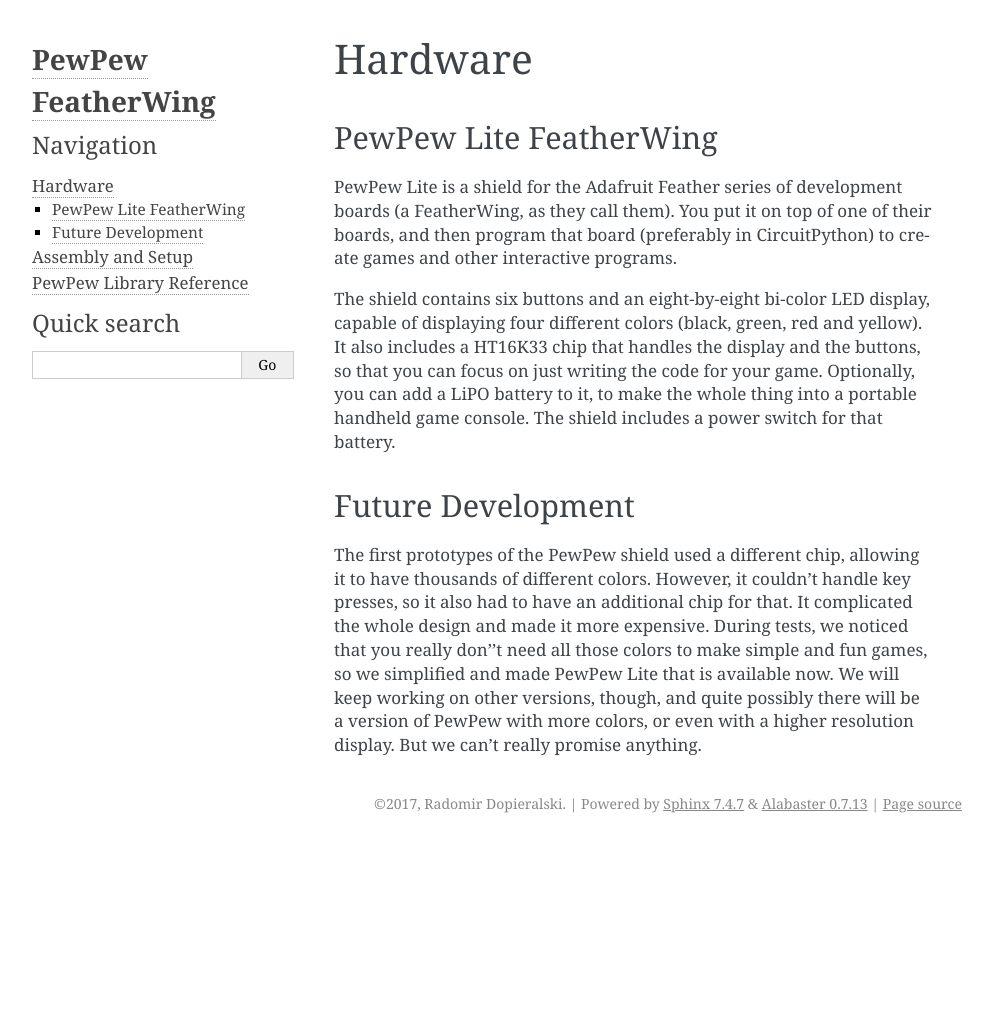
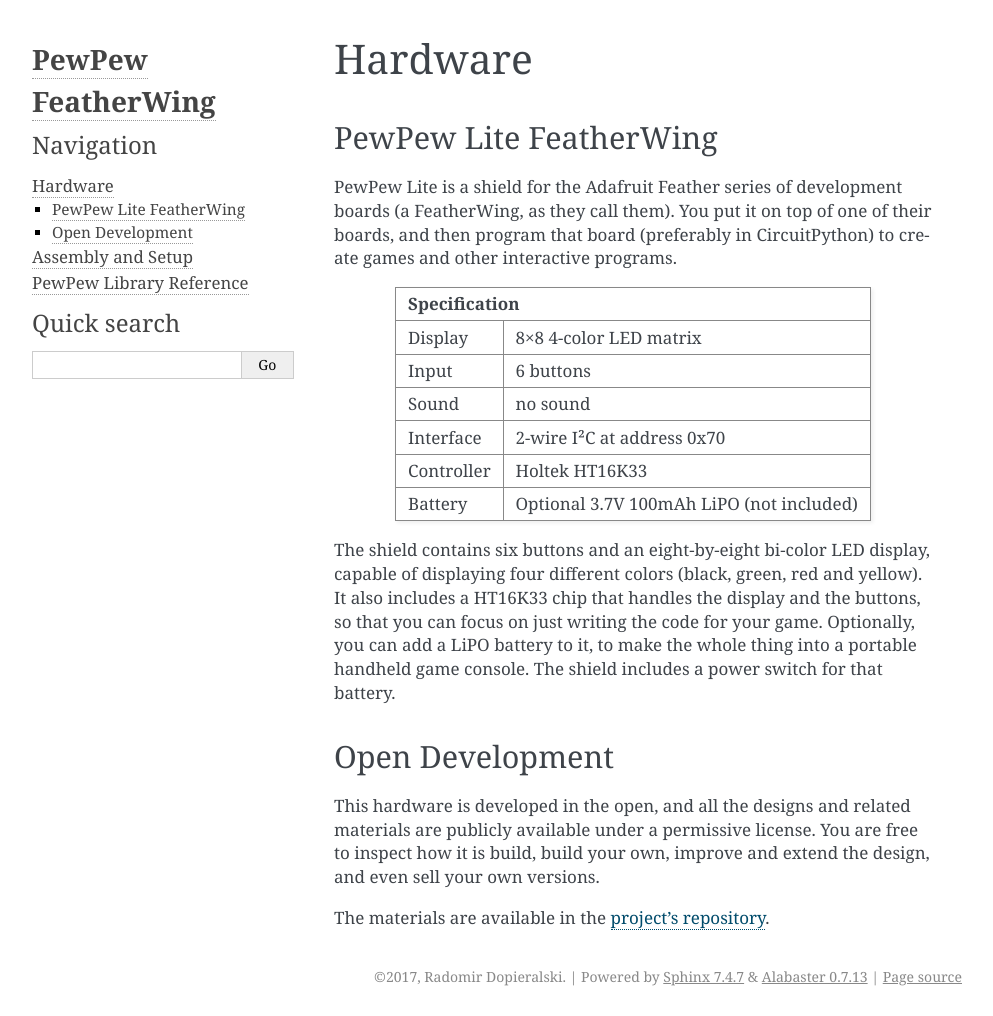
Before and after one commit to pypewpew/pewpew, a Sphinx documentation site: the page built from docs/hardware.rst, in a window 1280 px wide. Shown: the whole page, without its empty margins (148-1141 px from the left). Built offline with Sphinx 7.4.7, drawn with Linux system fonts in a browser that asks for light colours; before the commit the page ends 900 px from its top, so only the background shows below that.

Commit message:
Updated the hardware section of the docs

```diff
--- a/docs/conf.py
+++ b/docs/conf.py
@@ -89,7 +89,7 @@
         'about.html',
         'navigation.html',
         'searchbox.html',
-    ]
+    ],
 }
 
 # Theme options are theme-specific and customize the look and feel of a theme
--- a/docs/hardware.rst
+++ b/docs/hardware.rst
@@ -10,6 +10,23 @@
 and then program that board (preferably in CircuitPython) to create games and
 other interactive programs.
 
++---------------------------------------------------------+
+| Specification                                           |
++==============+==========================================+
+| Display      | 8×8 4-color LED matrix                   |
++--------------+------------------------------------------+
+| Input        | 6 buttons                                |
++--------------+------------------------------------------+
+| Sound        | no sound                                 |
++--------------+------------------------------------------+
+| Interface    | 2-wire I²C at address 0x70               |
++--------------+------------------------------------------+
+| Controller   | Holtek HT16K33                           |
++--------------+------------------------------------------+
+| Battery      | Optional 3.7V 100mAh LiPO (not included) |
++--------------+------------------------------------------+
+
+
 The shield contains six buttons and an eight-by-eight bi-color LED display,
 capable of displaying four different colors (black, green, red and yellow). It
 also includes a HT16K33 chip that handles the display and the buttons, so that
@@ -18,14 +35,13 @@
 console. The shield includes a power switch for that battery.
 
 
-Future Development
-==================
+Open Development
+================
 
-The first prototypes of the PewPew shield used a different chip, allowing it to
-have thousands of different colors. However, it couldn't handle key presses, so
-it also had to have an additional chip for that. It complicated the whole
-design and made it more expensive. During tests, we noticed that you really
-don''t need all those colors to make simple and fun games, so we simplified and
-made PewPew Lite that is available now. We will keep working on other versions,
-though, and quite possibly there will be a version of PewPew with more colors,
-or even with a higher resolution display. But we can't really promise anything.
+This hardware is developed in the open, and all the designs and related
+materials are publicly available under a permissive license. You are free
+to inspect how it is build, build your own, improve and extend the design,
+and even sell your own versions.
+
+The materials are available in the
+`project's repository <https://github.com/deshipu/pewpew>`_.
```
